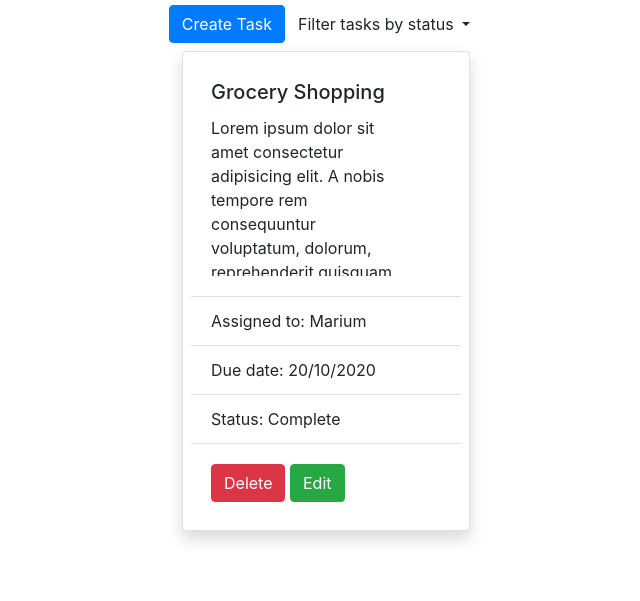
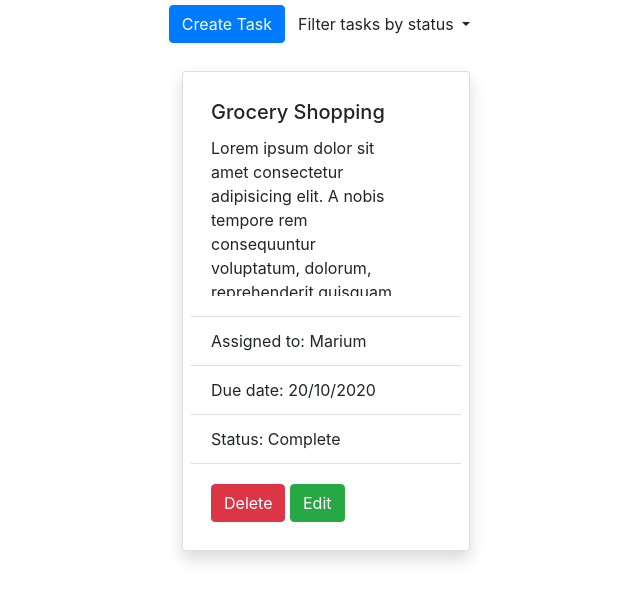
Before and after one commit to lucitemple/task-planner, a plain HTML site: page index.html in a window 1280 px wide. Shown: the part 83-684 px from the top of the page, without its empty margins (314-954 px from the left). Drawn offline with nearby package versions, Linux system fonts and the light colour scheme.

Commit message:
Add padding to top of card container

```diff
--- a/index.html
+++ b/index.html
@@ -174,13 +174,13 @@
                   <!-- <div class="modal-footer"> if we want a footer-->
                   <!-- Close button-->
                   <div class="form-group row">
-                    <!-- <button
+                    <button
                     type="button"
                     class="btn btn-danger"
                     data-dismiss="modal"
                   >
                     Close
-                  </button> -->
+                  </button>
                     <!-- Form Validation Error Message-->
                     <div
                       id="formErrorMessage"
@@ -205,7 +205,7 @@
       <!--Modal END-->
 
       <!--Task cards container START-->
-      <div class="d-flex flex-wrap justify-content-center">
+      <div class="d-flex flex-wrap justify-content-center" id="card-container">
         <!-- https://getbootstrap.com/docs/4.0/components/card/ -->
         <div class="card shadow p-2 mb-4 bg-white m-2" style="width: 18rem">
           <div class="card-body">
--- a/style.css
+++ b/style.css
@@ -43,6 +43,10 @@
   /* border: dotted; */
   overflow: auto; /* content is not clipped */
 }
+
+#card-container {
+  margin-top: 20px;
+}
 /*
 #taskButton {
   background-color: red;
```
